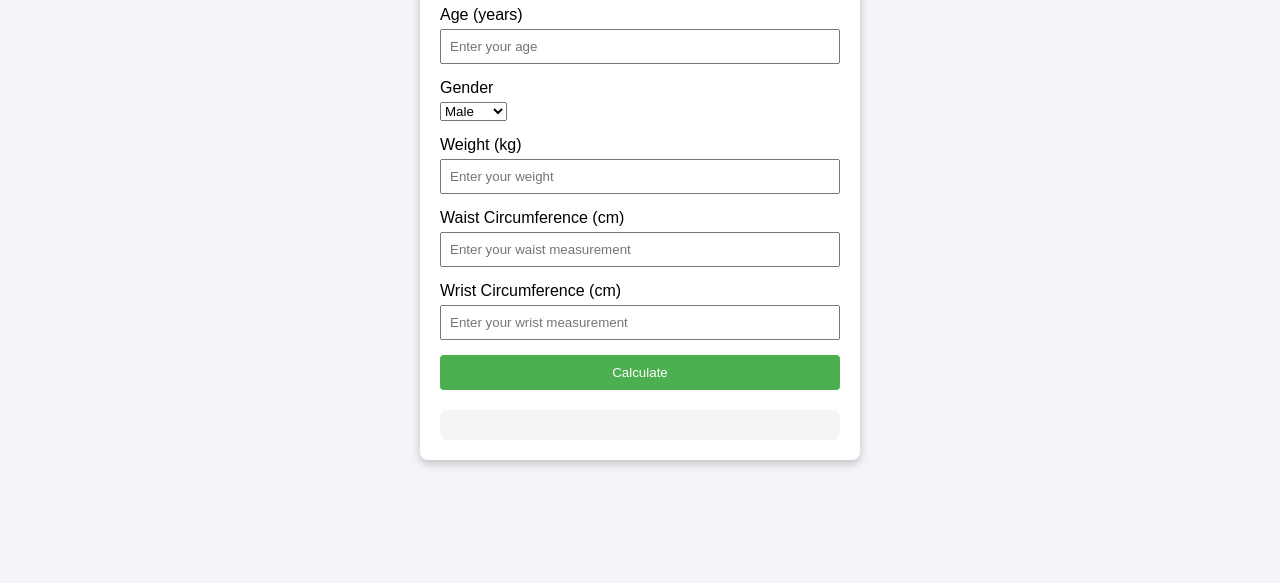
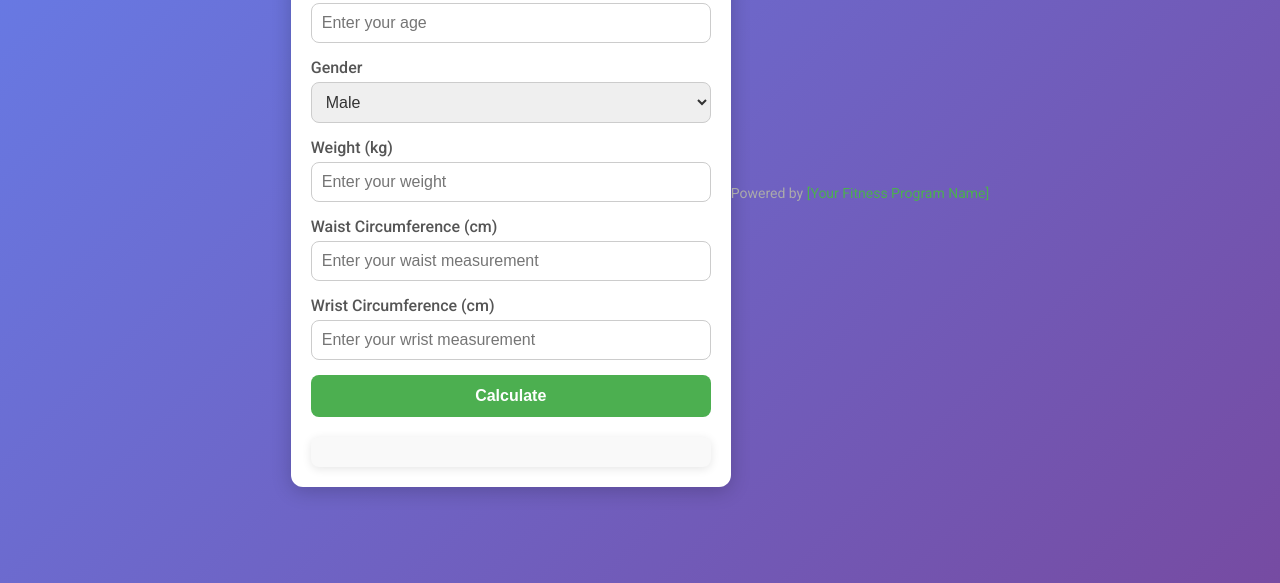
Before and after one commit to rachellemariefit/body-fat-calculator, a plain HTML site: page index.html in a window 1280 px wide. Shown: the part 217-800 px from the top of the page. Drawn offline with Linux system fonts and the light colour scheme.

Commit message:
Update index.html

```diff
--- a/index.html
+++ b/index.html
@@ -4,27 +4,31 @@
     <meta charset="UTF-8">
     <meta name="viewport" content="width=device-width, initial-scale=1.0">
     <title>Body Fat Calculator</title>
+    <link href="https://fonts.googleapis.com/css2?family=Roboto:wght@400;500;700&display=swap" rel="stylesheet">
     <style>
         body {
-            font-family: Arial, sans-serif;
+            font-family: 'Roboto', sans-serif;
             margin: 0;
             padding: 0;
             display: flex;
             justify-content: center;
             align-items: center;
             min-height: 100vh;
-            background-color: #f4f4f9;
+            background: linear-gradient(135deg, #667eea, #764ba2);
+            color: #333;
         }
         .calculator {
             background: #fff;
             padding: 20px;
-            border-radius: 8px;
-            box-shadow: 0 4px 10px rgba(0, 0, 0, 0.2);
+            border-radius: 12px;
+            box-shadow: 0 4px 20px rgba(0, 0, 0, 0.2);
             max-width: 400px;
             width: 100%;
         }
         h1 {
             text-align: center;
+            margin-bottom: 20px;
+            color: #4caf50;
         }
         .input-group {
             margin-bottom: 15px;
@@ -32,20 +36,29 @@
         .input-group label {
             display: block;
             margin-bottom: 5px;
+            font-weight: 500;
+            color: #555;
         }
-        .input-group input {
+        .input-group input, .input-group select {
             width: 100%;
-            padding: 8px;
+            padding: 10px;
             box-sizing: border-box;
+            border: 1px solid #ccc;
+            border-radius: 8px;
+            font-size: 16px;
+            color: #333;
         }
         .button {
             width: 100%;
-            padding: 10px;
+            padding: 12px;
             background: #4caf50;
             color: #fff;
             border: none;
-            border-radius: 4px;
+            border-radius: 8px;
+            font-size: 16px;
+            font-weight: 700;
             cursor: pointer;
+            transition: background 0.3s;
         }
         .button:hover {
             background: #45a049;
@@ -53,11 +66,27 @@
         .results {
             margin-top: 20px;
             padding: 15px;
-            background: #f4f4f4;
+            background: #f9f9f9;
             border-radius: 8px;
+            box-shadow: 0 2px 10px rgba(0, 0, 0, 0.1);
         }
         .results p {
-            margin: 5px 0;
+            margin: 8px 0;
+            font-size: 16px;
+            font-weight: 500;
+        }
+        footer {
+            margin-top: 20px;
+            text-align: center;
+            font-size: 14px;
+            color: #aaa;
+        }
+        footer a {
+            color: #4caf50;
+            text-decoration: none;
+        }
+        footer a:hover {
+            text-decoration: underline;
         }
     </style>
 </head>
@@ -90,6 +119,9 @@
         <button class="button" onclick="calculateBodyFat()">Calculate</button>
         <div class="results" id="results"></div>
     </div>
+    <footer>
+        <p>Powered by <a href="#">[Your Fitness Program Name]</a></p>
+    </footer>
 
     <script>
         function calculateBodyFat() {
```
